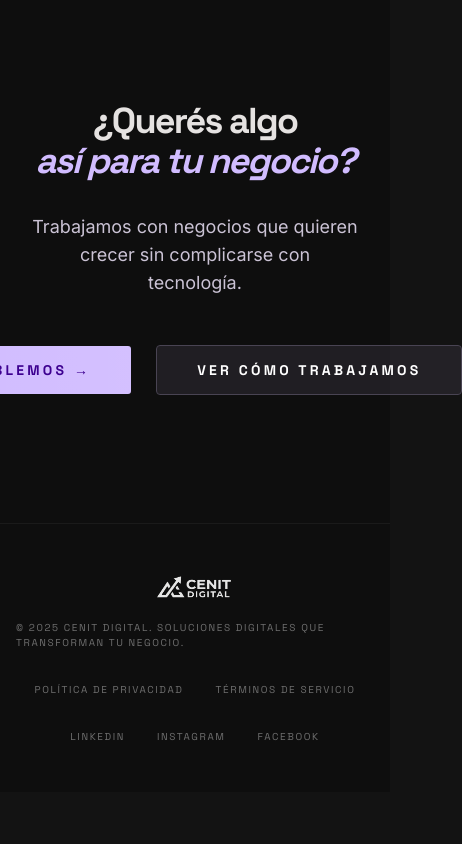
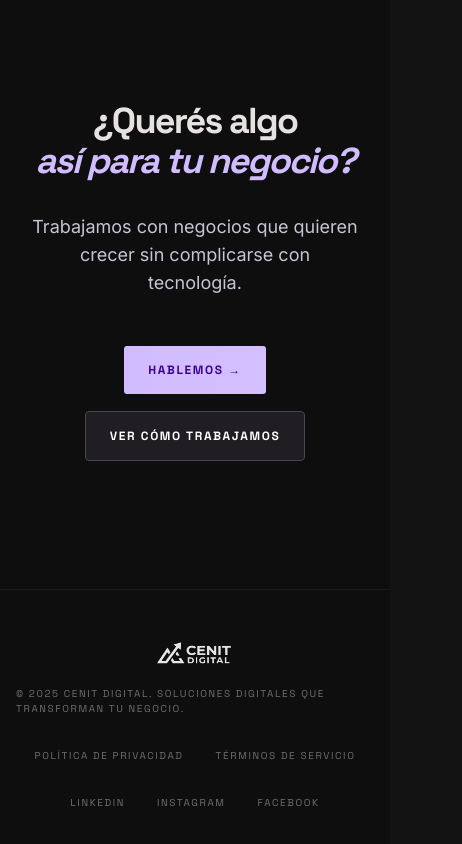
Before and after one commit to grijalvapadilla93/cenit-digital, a Next.js app: page /casos in a window 390 px wide. Shown: the part 2720-3564 px from the top of the page, 462 px wide, since content can reach past the window. Before the commit the page ends 3512 px from the top, so only its background shows below. Built offline with nearby package versions, Linux system fonts and the light colour scheme.

Commit message:
fix CTA buttons mobile overflow + scroll to top on refresh

```diff
--- a/src/app/casos/page.tsx
+++ b/src/app/casos/page.tsx
@@ -1,6 +1,6 @@
 "use client";
 
-import { useState } from "react";
+import { useState, useEffect } from "react";
 import { useLang } from "@/lib/lang-context";
 import { Button } from "@/components/ui/button";
 import { Icon } from "@/components/icon";
@@ -11,6 +11,11 @@ export default function CasosPage() {
   const { t } = useLang();
   const c = t.casos;
   const [heroReady, setHeroReady] = useState(false);
+
+  // Scroll to top on mount (refresh / direct navigation)
+  useEffect(() => {
+    window.scrollTo(0, 0);
+  }, []);
 
   // Real portfolio projects
   const portfolioProjects = [
@@ -210,16 +215,16 @@ export default function CasosPage() {
           <p className="text-on-surface-variant text-lg max-w-xl font-light">
             {c.cta.subtitle}
           </p>
-          <div className="flex gap-6 mt-4">
+          <div className="flex flex-wrap justify-center gap-4 sm:gap-6 mt-4">
             <a href="/#contact">
-              <Button className="bg-primary text-on-primary px-10 py-6 font-[family-name:var(--font-space-grotesk)] text-sm uppercase tracking-[0.2rem] font-bold hover:bg-primary/90 btn-press btn-shimmer">
+              <Button className="bg-primary text-on-primary px-6 sm:px-10 py-6 font-[family-name:var(--font-space-grotesk)] text-xs sm:text-sm uppercase tracking-[0.1rem] sm:tracking-[0.2rem] font-bold hover:bg-primary/90 btn-press btn-shimmer">
                 {c.cta.primary}
               </Button>
             </a>
             <a href="/">
               <Button
                 variant="outline"
-                className="border border-outline px-10 py-6 font-[family-name:var(--font-space-grotesk)] text-sm uppercase tracking-[0.2rem] font-bold text-white hover:bg-surface-container-high btn-press"
+                className="border border-outline px-6 sm:px-10 py-6 font-[family-name:var(--font-space-grotesk)] text-xs sm:text-sm uppercase tracking-[0.1rem] sm:tracking-[0.2rem] font-bold text-white hover:bg-surface-container-high btn-press"
               >
                 {c.cta.secondary}
               </Button>
```
